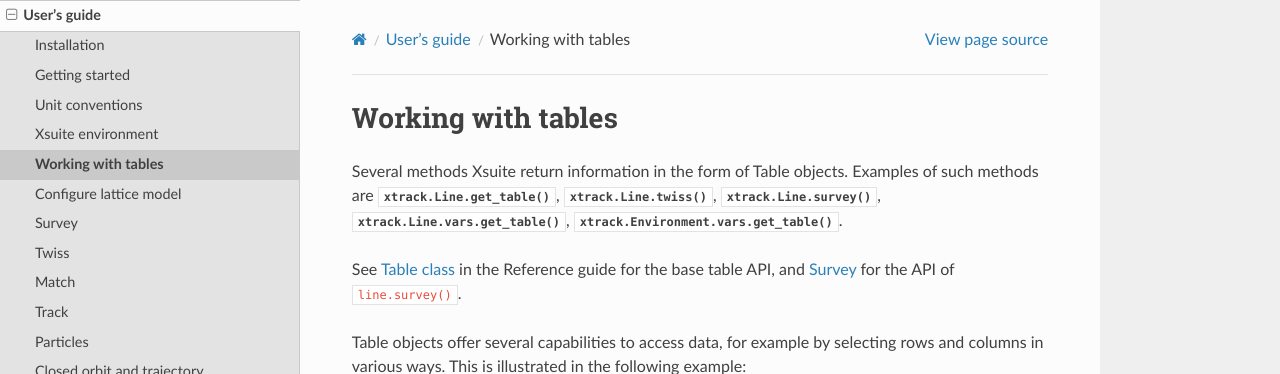
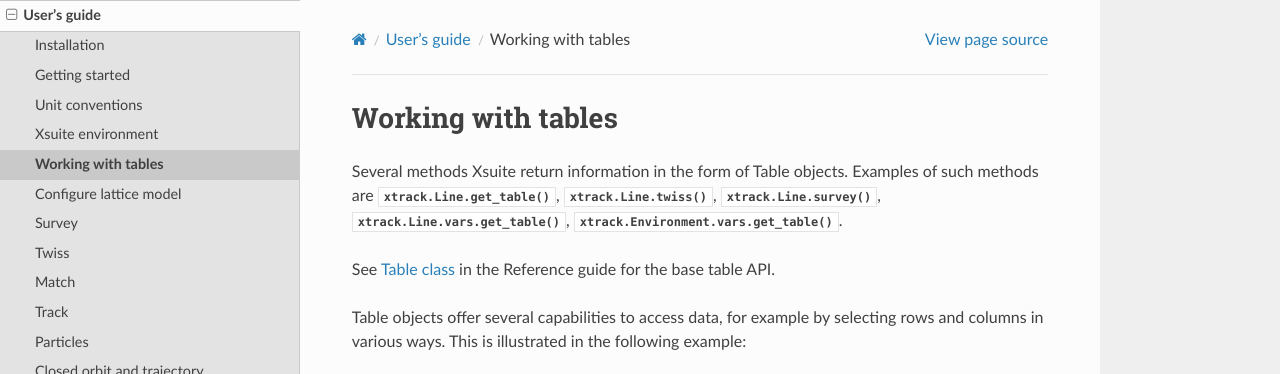
Before and after one commit to xsuite/xsuite, a Sphinx documentation site: the page built from docs/tables.rst, in a window 1280 px wide, cut to the strip 0-374 px from the top of the page. Built offline with Sphinx 7.4.7 and the Read the Docs theme 3.1.0, drawn with Linux system fonts in a browser that asks for light colours; pages that are not in the unit, such as notebooks, are missing from menus; the version number could not be read and is left out.

Commit message:
Clean up

```diff
--- a/docs/match.rst
+++ b/docs/match.rst
@@ -119,6 +119,8 @@ how to use octupole magnets to control the detuning with amplitude coefficients
 .. literalinclude:: generated_code_snippets/match_action.py
    :language: python
 
+.. _match-interactive-user-guide:
+
 Interactive match
 -----------------
 
--- a/docs/tables.rst
+++ b/docs/tables.rst
@@ -10,8 +10,7 @@ of such methods are :meth:`xtrack.Line.get_table`, :meth:`xtrack.Line.twiss`,
 :meth:`xtrack.Environment.vars.get_table`.
 
 See :ref:`Table class <table-api-reference>` in the Reference guide for the base
-table API, and :ref:`Survey <survey-api-reference>` for the API of
-``line.survey()``.
+table API.
 
 Table objects offer several capabilities to access data, for example by selecting
 rows and columns in various ways. This is illustrated in the following example:
```
